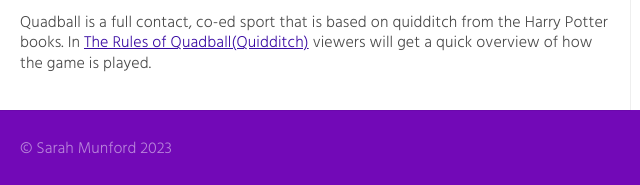
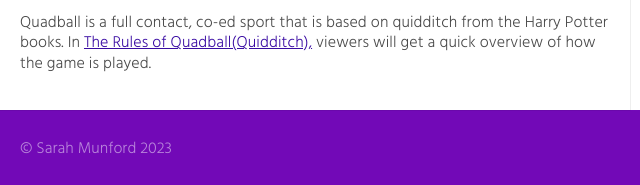
Before and after one commit to smunford/smunford.github.io, a plain HTML site: page index.html in a window 1280 px wide. Shown: the part 2079-2264 px from the top of the page, 0-640 px from the left. Drawn offline with Linux system fonts and the light colour scheme.

Commit message:
added finishing touch

```diff
--- a/index.html
+++ b/index.html
@@ -51,7 +51,7 @@
           <h2>The Rules of Quadball(Quidditch)</h2>
           <p class="description">
             If you have ever read the Harry Potter books or watched the movies, you might have thought to yourself, “Quidditch sounds really fun, I wonder how it would work in real life?” Well wonder no more, because quidditch, now known as quadball, is a real sport and in this video I will give you a basic rundown of how it works.</p>
-            <p class="description">Quadball is a full contact, co-ed sport that is based on quidditch from the Harry Potter books. In <a href="https://youtu.be/EgttTxHqXGo">The Rules of Quadball(Quidditch)</a> viewers will get a quick overview of how the game is played.</p>
+            <p class="description">Quadball is a full contact, co-ed sport that is based on quidditch from the Harry Potter books. In <a href="https://youtu.be/EgttTxHqXGo">The Rules of Quadball(Quidditch),</a> viewers will get a quick overview of how the game is played.</p>
         </div>
         <div class="project">
           <img src="images/Resource_for_website.png" alt="A cartoon drawing of a laptop, smartphone, papers, and a magnifying glass."/>
```
